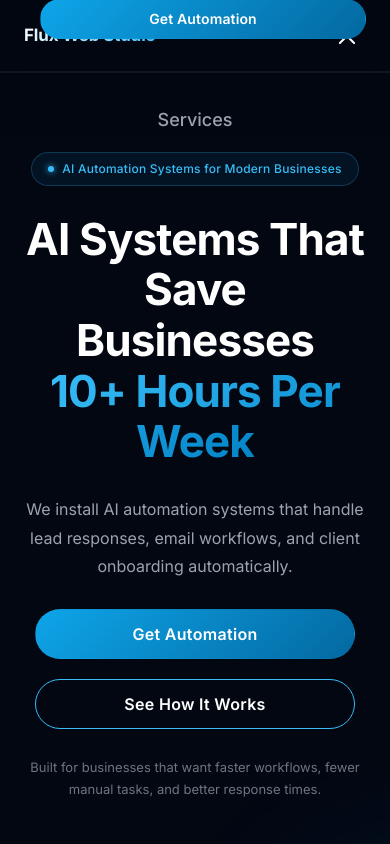
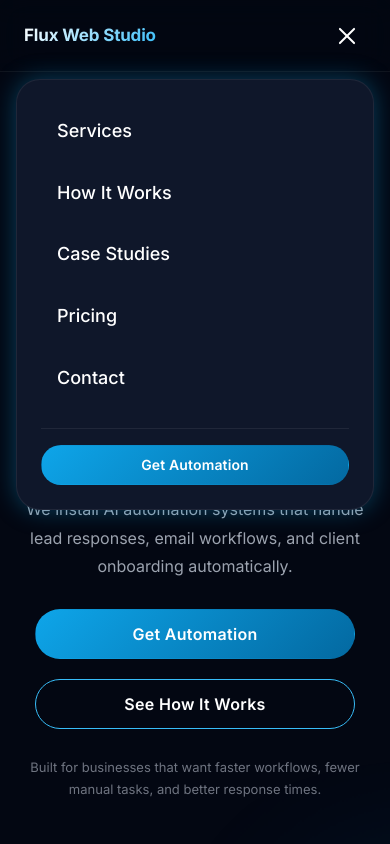
Before and after one commit to eltechldn-adm/flux-web-studio, a plain HTML site: page src/index.html in a window 390 px wide. Both pictures are taken after a click on the button "Toggle navigation". Shown: the top 844 px of the page. Drawn offline with Linux system fonts and the light colour scheme.

Commit message:
Polish mobile nav into compact closable dropdown panel

```diff
--- a/src/styles/components/nav.css
+++ b/src/styles/components/nav.css
@@ -135,45 +135,81 @@
         display: flex;
     }
 
-    /* ── Open state ── */
-    .nav__menu--open {
+    /* ── Mobile Panel Wrapper ── */
+    .nav__mobile-panel {
+        display: none;
+        flex-direction: column;
+        position: absolute;
+        top: calc(100% + var(--space-2));
+        left: var(--space-4);
+        right: var(--space-4);
+        background: var(--color-bg-surface);
+        border: 1px solid var(--border-subtle);
+        border-radius: var(--radius-xl);
+        padding: var(--space-6);
+        gap: var(--space-6);
+        box-shadow: var(--glow-brand);
+        z-index: 99;
+        animation: slideUpFade 0.2s ease-out;
+    }
+
+    .nav__mobile-panel--open {
+        display: flex;
+    }
+
+    /* ── Mobile Menu Links ── */
+    .nav__menu {
         display: flex;
         flex-direction: column;
-        position: fixed;
-        top: 4.5rem;
-        left: 0;
-        right: 0;
-        bottom: 0;
-        background: rgba(3, 7, 18, 0.98);
-        backdrop-filter: blur(16px);
-        -webkit-backdrop-filter: blur(16px);
-        padding: var(--space-8) var(--space-6);
+        align-items: flex-start;
         gap: var(--space-2);
-        z-index: 99;
-        border-top: 1px solid rgba(255, 255, 255, 0.06);
-        overflow-y: auto;
+        width: 100%;
     }
 
-    .nav__menu--open .nav__link {
-        font-size: 1.125rem;
-        padding: var(--space-4) var(--space-4);
-        border-radius: var(--radius-md);
+    .nav__item {
+        width: 100%;
     }
 
-    .nav__cta--open {
+    .nav__link {
+        font-size: 1.125rem;
+        font-weight: var(--font-weight-medium);
+        padding: var(--space-3) var(--space-4);
+        border-radius: var(--radius-lg);
         display: block;
-        position: fixed;
-        bottom: var(--space-8);
-        left: var(--space-6);
-        right: var(--space-6);
-        z-index: 99;
-        text-align: center;
+        width: 100%;
+        color: var(--color-text-primary);
     }
 
-    .nav__cta--open .btn {
+    .nav__link:hover,
+    .nav__link[aria-current="page"] {
+        color: var(--color-glow-400);
+        background: rgba(255, 255, 255, 0.04);
+    }
+
+    /* ── Mobile CTA ── */
+    .nav__cta {
+        display: flex;
+        width: 100%;
+        margin: 0;
+        padding-top: var(--space-4);
+        border-top: 1px solid var(--border-subtle);
+    }
+
+    .nav__cta .btn {
         width: 100%;
         text-align: center;
+        justify-content: center;
     }
+}
+
+@keyframes fadeIn {
+    from { opacity: 0; }
+    to { opacity: 1; }
+}
+
+@keyframes slideUpFade {
+    from { opacity: 0; transform: translateY(10px); }
+    to { opacity: 1; transform: translateY(0); }
 }
 
 /* ── Hamburger to X animation ── */
--- a/src/utils/index.js
+++ b/src/utils/index.js
@@ -20,20 +20,28 @@ document.addEventListener('DOMContentLoaded', () => {
 
   if (toggle && navMenu) {
 
+    // 1. Dynamically create the mobile panel wrapper
+    const mobilePanel = document.createElement('div');
+    mobilePanel.classList.add('nav__mobile-panel');
+
+    // Move menu and CTA inside the new panel
+    if (navMenu) mobilePanel.appendChild(navMenu);
+    if (navCta) mobilePanel.appendChild(navCta);
+
+    // Append the panel to the main nav container
+    const navInner = nav.querySelector('.nav__inner');
+    if (navInner) navInner.appendChild(mobilePanel);
+
     function openNav() {
-      navMenu.classList.add('nav__menu--open');
-      if (navCta) navCta.classList.add('nav__cta--open');
+      mobilePanel.classList.add('nav__mobile-panel--open');
       toggle.setAttribute('aria-expanded', 'true');
       toggle.classList.add('nav__toggle--open');
-      document.body.style.overflow = 'hidden';
     }
 
     function closeNav() {
-      navMenu.classList.remove('nav__menu--open');
-      if (navCta) navCta.classList.remove('nav__cta--open');
+      mobilePanel.classList.remove('nav__mobile-panel--open');
       toggle.setAttribute('aria-expanded', 'false');
       toggle.classList.remove('nav__toggle--open');
-      document.body.style.overflow = '';
     }
 
     toggle.addEventListener('click', () => {
@@ -46,7 +54,7 @@ document.addEventListener('DOMContentLoaded', () => {
       if (e.key === 'Escape') closeNav();
     });
 
-    // Close when a nav link is clicked (SPA-style navigation)
+    // Close when a nav link is clicked
     navMenu.querySelectorAll('.nav__link').forEach(link => {
       link.addEventListener('click', closeNav);
     });
```
